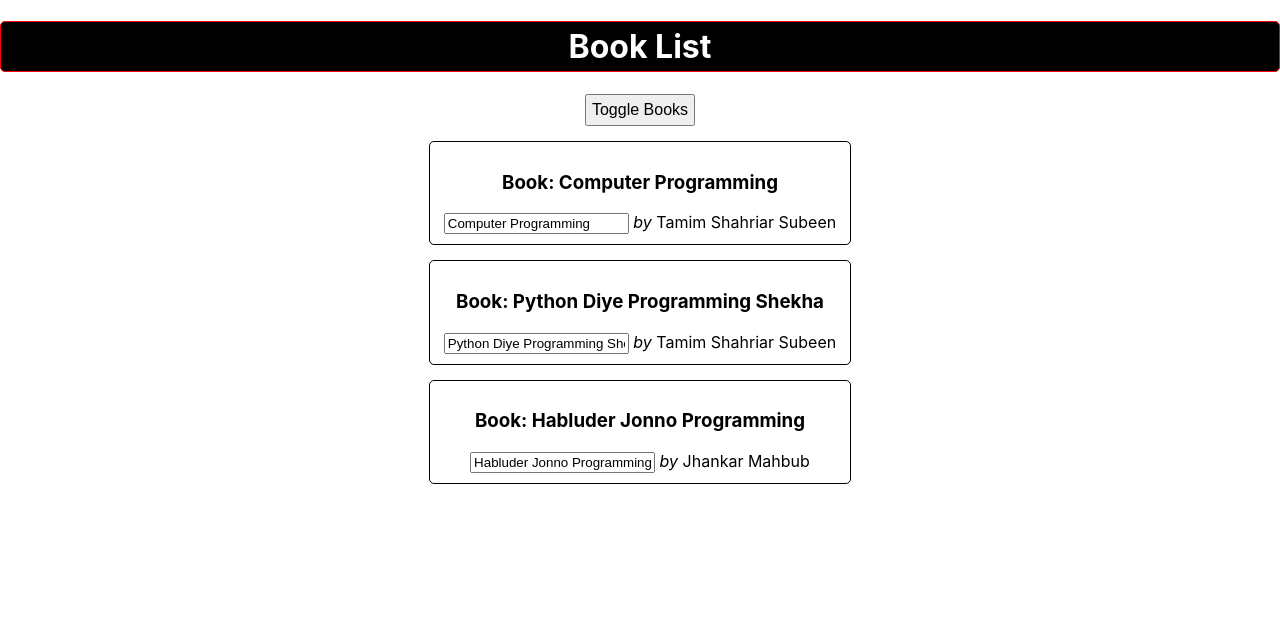
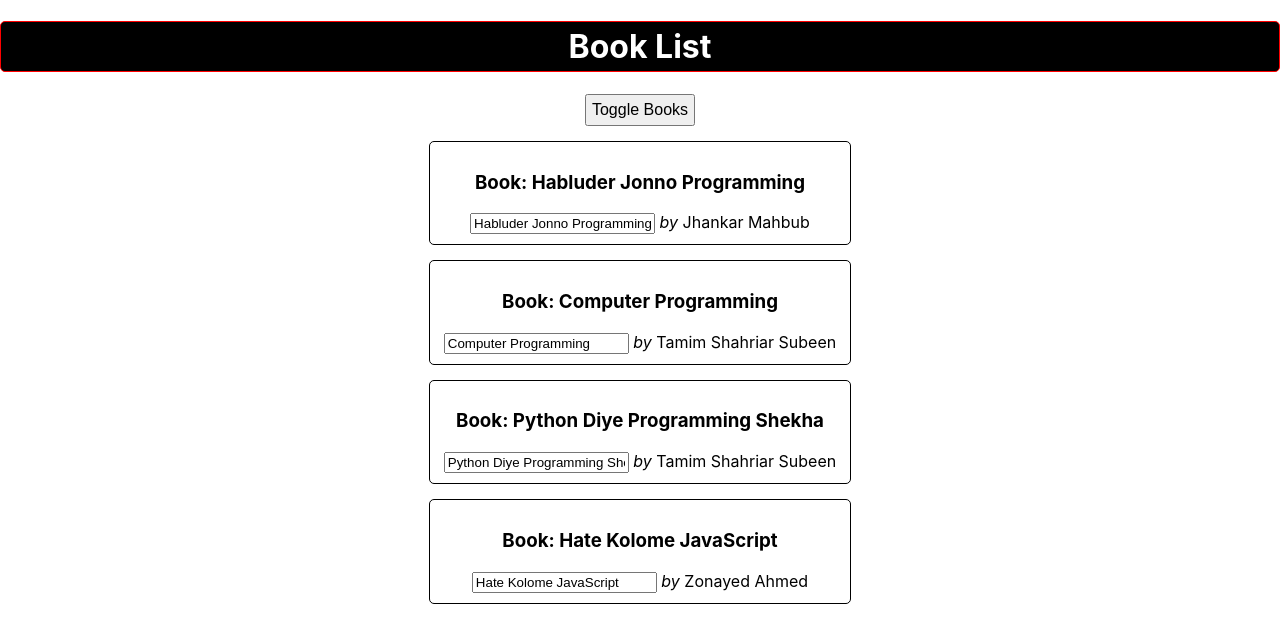
Before and after one commit to nihaltowfiq/react-class-component-practice, a React (Create React App) app: page / in a window 1280 px wide. Shown: the top 642 px of the page. Built offline with nearby package versions, Linux system fonts and the light colour scheme.

Commit message:
code clean

```diff
--- a/src/App.js
+++ b/src/App.js
@@ -1,76 +1,12 @@
 import { Component } from "react";
 import "./App.css";
-import Book from "./components/Books";
+import Home from "./components/Home";
 
 class App extends Component {
-  state = {
-    books: [
-      { id: 1, name: "Computer Programming", author: "Tamim Shahriar Subeen" },
-      {
-        id: 2,
-        name: "Python Diye Programming Shekha",
-        author: "Tamim Shahriar Subeen",
-      },
-      { id: 3, name: "Habluder Jonno Programming", author: "Jhankar Mahbub" },
-    ],
-    showBooks: true,
-  };
-
-  changeWithInput = (event, index) => {
-    const book = { ...this.state.books[index] };
-    book.name = event.target.value;
-
-    const books = [...this.state.books];
-    books[index] = book;
-
-    this.setState({ books: books });
-  };
-
-  deleteBook = (index) => {
-    // const books = this.state.books.slice();
-    // const books = this.state.books.map((item) => item);
-    const books = [...this.state.books];
-
-    books.splice(index, 1);
-    this.setState({
-      books: books,
-    });
-  };
-
-  toggleBooks = () => {
-    this.setState({ showBooks: !this.state.showBooks });
-  };
-
   render() {
-    // console.log(this.state);
-    const bookState = this.state.books;
-
-    const books = bookState.map((book, index) => {
-      return (
-        <Book
-          key={book.id}
-          delete={() => this.deleteBook(index)}
-          inputName={(event) => this.changeWithInput(event, index)}
-          name={book.name}
-          author={book.author}
-        />
-      );
-    });
-    const style = {
-      border: "1px solid red",
-      borderRadius: "5px",
-      backgroundColor: "black",
-      color: "white",
-      padding: "5px",
-    };
     return (
       <div className="app">
-        <h1 style={style}>Book List</h1>
-
-        <button onClick={this.toggleBooks}>Toggle Books</button>
-
-        {/* {this.state.showBooks ? books : null} */}
-        {this.state.showBooks && books}
+        <Home />
       </div>
     );
   }
--- /dev/null
+++ b/src/assets/booksData.js
@@ -0,0 +1,12 @@
+const booksData = [
+  { id: 3, name: "Habluder Jonno Programming", author: "Jhankar Mahbub" },
+  { id: 1, name: "Computer Programming", author: "Tamim Shahriar Subeen" },
+  {
+    id: 2,
+    name: "Python Diye Programming Shekha",
+    author: "Tamim Shahriar Subeen",
+  },
+  { id: 4, name: "Hate Kolome JavaScript", author: "Zonayed Ahmed" },
+];
+
+export default booksData;
--- a/src/components/Books.js
+++ b/src/components/Book.js
@@ -2,10 +2,6 @@ import { Component } from "react";
 import "./Book.css";
 
 class Book extends Component {
-  // eslint-disable-next-line no-useless-constructor
-  constructor(props) {
-    super(props);
-  }
   render() {
     // console.log(this.props);
     return (
--- /dev/null
+++ b/src/components/BookList.js
@@ -0,0 +1,20 @@
+import { Component } from "react";
+import Book from "./Book";
+
+class BookList extends Component {
+  render() {
+    return this.props.booksState.map((book, index) => {
+      return (
+        <Book
+          key={book.id}
+          delete={() => this.props.deleteBook(index)}
+          inputName={(event) => this.props.changeWithInput(event, index)}
+          name={book.name}
+          author={book.author}
+        />
+      );
+    });
+  }
+}
+
+export default BookList;
--- /dev/null
+++ b/src/components/Home.js
@@ -0,0 +1,68 @@
+import { Component } from "react";
+import booksData from "../assets/booksData";
+import BookList from "./BookList";
+
+class Home extends Component {
+  state = {
+    books: booksData,
+    showBooks: true,
+  };
+
+  changeWithInput = (event, index) => {
+    const book = { ...this.state.books[index] };
+    book.name = event.target.value;
+
+    const books = [...this.state.books];
+    books[index] = book;
+
+    this.setState({ books: books });
+  };
+
+  deleteBook = (index) => {
+    // const books = this.state.books.slice();
+    // const books = this.state.books.map((item) => item);
+    const books = [...this.state.books];
+
+    books.splice(index, 1);
+    this.setState({
+      books: books,
+    });
+  };
+
+  toggleBooks = () => {
+    this.setState({ showBooks: !this.state.showBooks });
+  };
+
+  render() {
+    // console.log(this.state);
+    // const bookState = this.state.books;
+
+    const books = (
+      <BookList
+        booksState={this.state.books}
+        changeWithInput={this.changeWithInput}
+        deleteBook={this.deleteBook}
+      />
+    );
+
+    const style = {
+      border: "1px solid red",
+      borderRadius: "5px",
+      backgroundColor: "black",
+      color: "white",
+      padding: "5px",
+    };
+    return (
+      <div className="app">
+        <h1 style={style}>Book List</h1>
+
+        <button onClick={this.toggleBooks}>Toggle Books</button>
+
+        {/* {this.state.showBooks ? books : null} */}
+        {this.state.showBooks && books}
+      </div>
+    );
+  }
+}
+
+export default Home;
```
Also changed, not shown: 1 other file (tests, documents, lock files or other folders).
